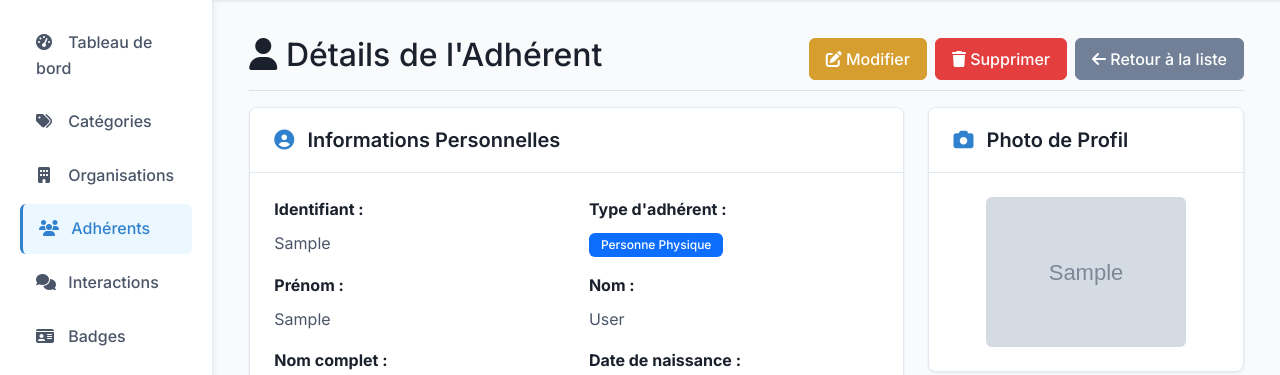
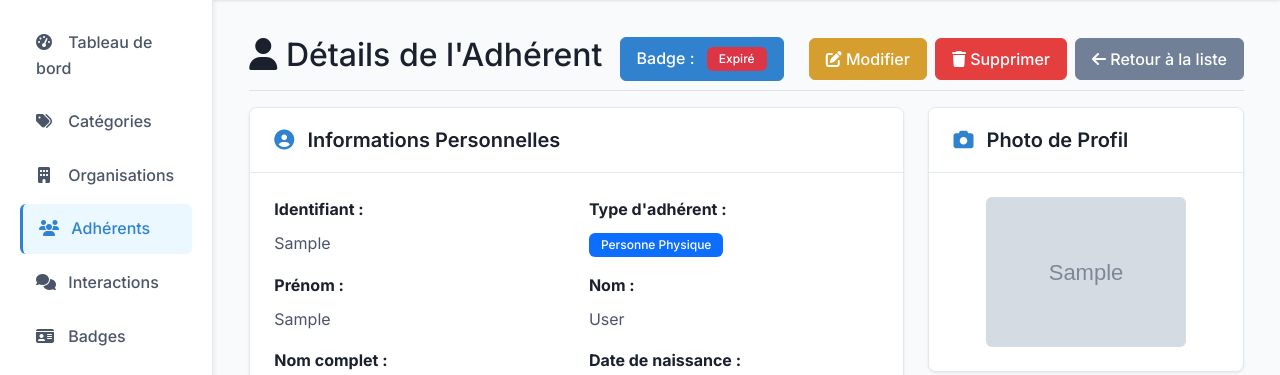
Before and after one commit to bytesecuritas/impactdata, a Django app: page /core/adherents/1/ in a window 1280 px wide. Shown: the part 66-441 px from the top of the page. Run offline with Django 5.2, Linux system fonts and the light colour scheme; a user stored in the database is signed in; tables that the repository leaves empty hold one stand-in row (values such as "Sample post"); grey boxes marked "Sample" are stand-in pictures; parts of the project's set-up code (start-up, migrations or seed data) failed here and were passed over.

Commit message:
review badge

```diff
--- a/core/templates/core/adherents/adherent_detail.html
+++ b/core/templates/core/adherents/adherent_detail.html
@@ -52,7 +52,27 @@
         <h1 class="h2">
             <i class="fas fa-user"></i> Détails de l'Adhérent
         </h1>
+        {% if adherent.badges.exists %}
+        <a href="{% url 'core:badge_detail' adherent.badges.first.pk %}" class="btn btn-primary me-2">
+                <p class="mb-0">
+                    Badge :
+                    {% if adherent.is_badge_valid %}
+                        <span class="badge bg-success ms-2">Valide</span>
+                    {% else %}
+                        <span class="badge bg-danger ms-2">Expiré</span>
+                    {% endif %}
+                </p>
+        </a>
+        {% else %}
+        <a href="{% url 'core:generate_badge' adherent.id %}" class="btn btn-primary me-2">
+            <p class="mb-0">
+                Badge :
+                <span class="badge bg-danger ms-2">Aucun badge généré</span>
+            </p>
+        </a>
+        {% endif %}
         <div class="btn-toolbar mb-2 mb-md-0">
+
             {% if can_edit %}
             <a href="{% url 'core:adherent_update' adherent.pk %}" class="btn btn-warning me-2">
                 <i class="fas fa-edit"></i> Modifier
--- a/core/views.py
+++ b/core/views.py
@@ -3688,6 +3688,7 @@ def global_search(request):
                 Q(notes__icontains=query) |
                 Q(adherent__first_name__icontains=query) |
                 Q(adherent__last_name__icontains=query) |
+                Q(adherent__identifiant__icontains=query) |
                 Q(issued_by__first_name__icontains=query) |
                 Q(issued_by__last_name__icontains=query)
             ).select_related('adherent', 'issued_by')[:10]
```
